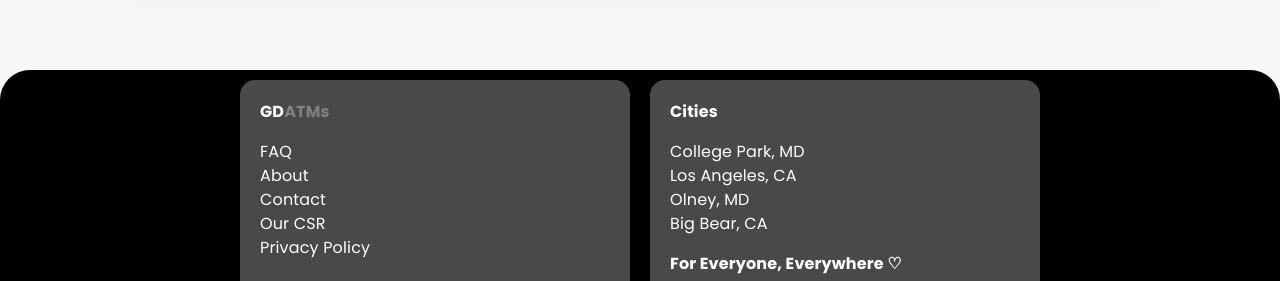
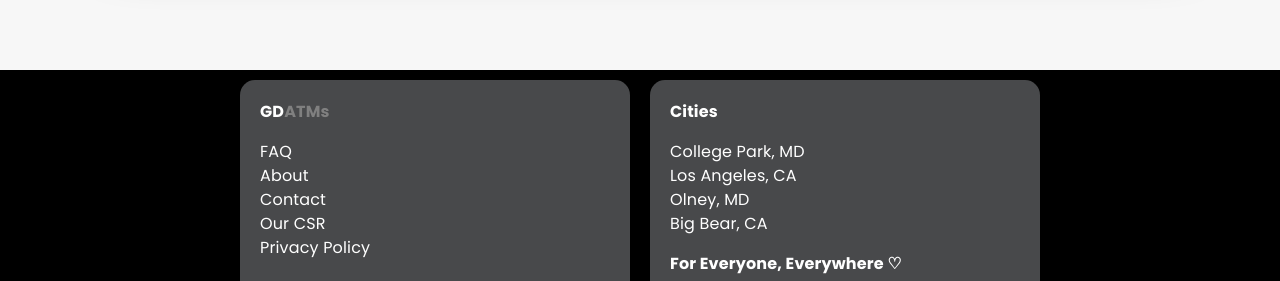
Before and after one commit to pToum21/gd-atms-v2, a React (Vite) app in the folder client/: page /accepted-payment in a window 1280 px wide. Shown: the part 778-1059 px from the top of the page. Built offline with nearby package versions, Linux system fonts and the light colour scheme; no server answers.

Commit message:
updated footer radius

```diff
--- a/client/src/components/Footer.jsx
+++ b/client/src/components/Footer.jsx
@@ -4,7 +4,7 @@ import { Link as RouterLink } from 'react-router-dom'; // Assuming you are using
 
 const Footer = () => {
     return (
-        <footer style={{ backgroundColor: 'black', borderRadius: '30px 30px 0 0' }}>
+        <footer style={{ backgroundColor: 'black' }}>
             <Box display="flex" justifyContent="space-between" maxWidth="800px" margin="0 auto" sx={{ backgroundColor: 'black' }}>
                 <Paper elevation={3} style={{ borderRadius: '15px', padding: '20px', backgroundColor: '#48494b', flex: 1, marginRight: '10px', marginTop: '10px', }}>
                     <Typography variant="body1" style={{ color: 'white' }}>
```
